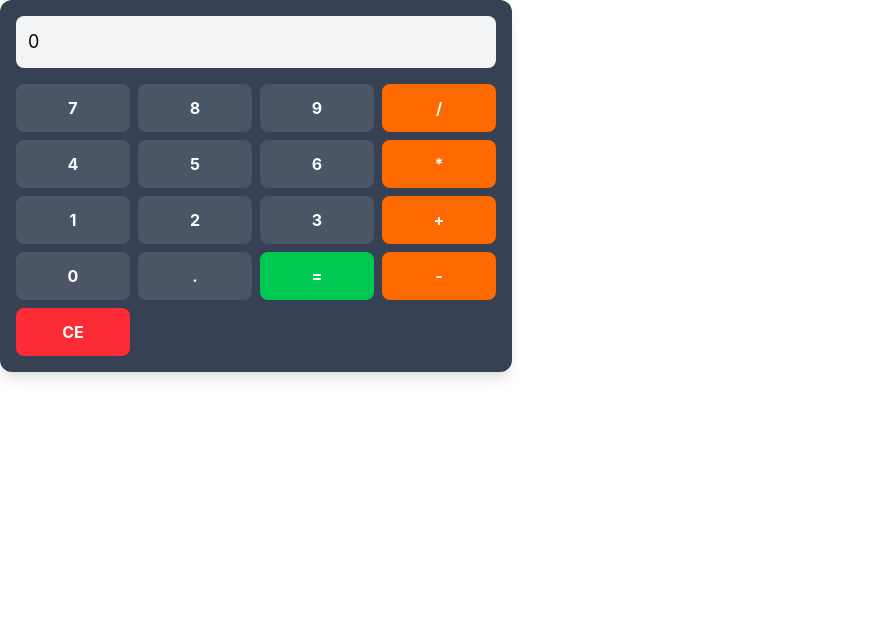
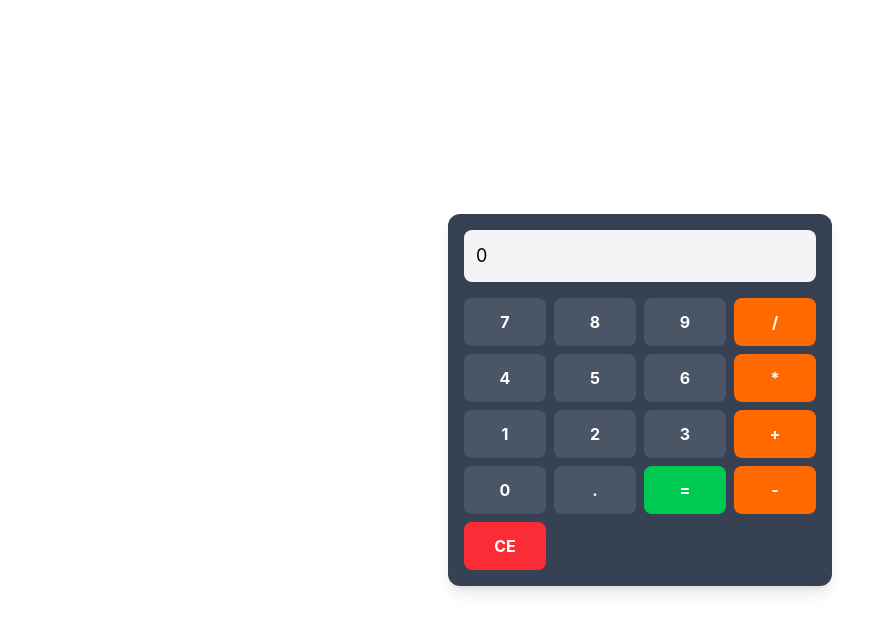
Before and after one commit to simoneavilarranz/calculator-currency-weather-simoneaa, a Vue app in the folder calculator-currency-weather-simoneaa/: page / in a window 1280 px wide. Shown: the top 632 px of the page, without its empty margins (0-895 px from the left). Built offline with nearby package versions, Linux system fonts and the light colour scheme.

Commit message:
style:added class to app div to center elements

```diff
--- a/calculator-currency-weather-simoneaa/src/App.vue
+++ b/calculator-currency-weather-simoneaa/src/App.vue
@@ -4,7 +4,9 @@ import Calculator from './components/Calculator.vue';
 </script>
 
 <template>
-  <Calculator></Calculator>
+  <div class="flex justify-center items-center min-h-screen">
+    <Calculator></Calculator>
+  </div>
 </template>
 
 <style scoped></style>
--- a/calculator-currency-weather-simoneaa/src/components/Calculator.vue
+++ b/calculator-currency-weather-simoneaa/src/components/Calculator.vue
@@ -54,7 +54,7 @@
 </script>
 
 <template>
-    <div class="bg-gray-700 rounded-xl shadow-lg p-4 max-w-lg">
+    <div class="bg-gray-700 rounded-xl shadow-lg p-4 min-w-sm">
         <input type="text" class="p-3 rounded-lg text-black font-regular text-lg w-full mb-4 bg-gray-100" v-model="display"></input>
         <div class="grid grid-cols-4 gap-2">
             <button class="p-3 rounded-lg text-white font-bold text-md bg-gray-600 hover:brightness-130" @click="addNumber('7')">7</button>
```
